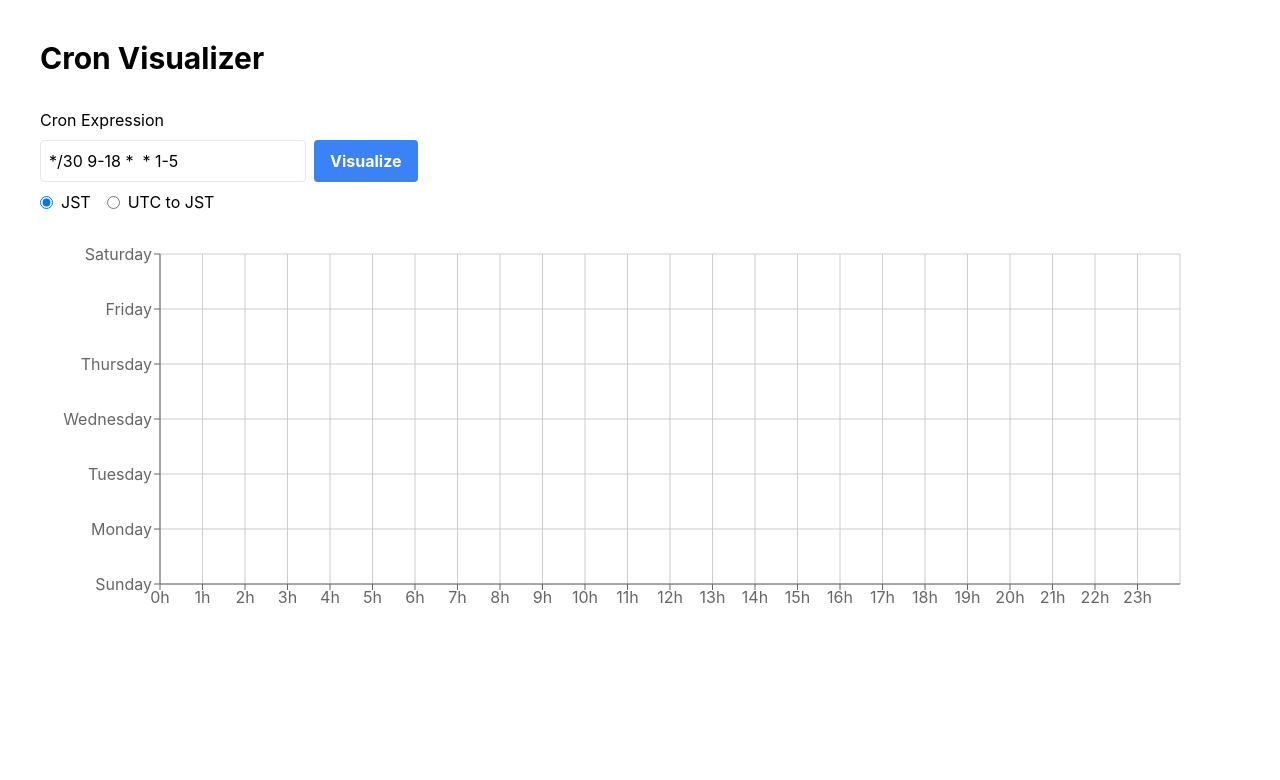
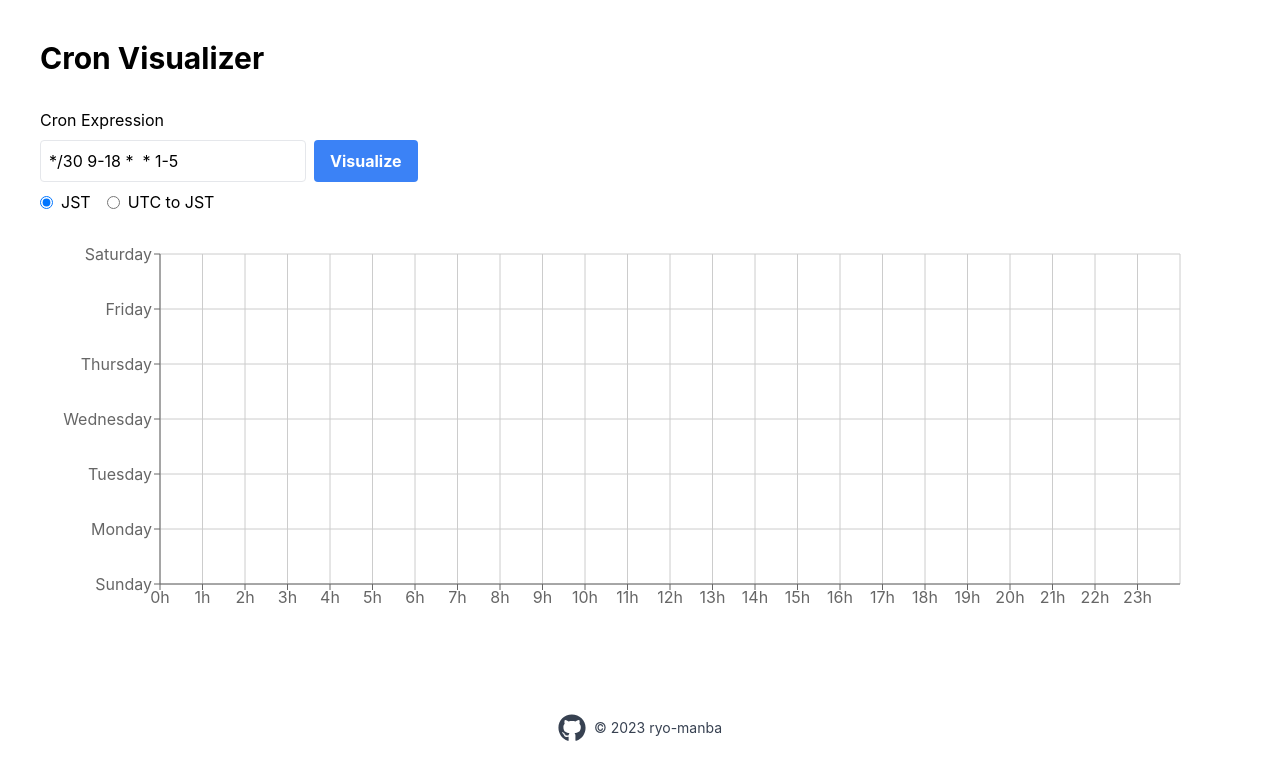
Before and after one commit to ryo-manba/cron-visualizer, a React (Create React App) app: page / in a window 1280 px wide. Shown: the top 780 px of the page. Built offline with nearby package versions, Linux system fonts and the light colour scheme.

Commit message:
add: Footerを追加した

```diff
--- a/package.json
+++ b/package.json
@@ -49,6 +49,7 @@
     "postcss": "8.4.24",
     "react": "18.2.0",
     "react-dom": "18.2.0",
+    "react-icons": "4.9.0",
     "react-scripts": "5.0.1",
     "recharts": "2.6.2",
     "tailwindcss": "3.3.2",
--- a/src/App.tsx
+++ b/src/App.tsx
@@ -3,6 +3,7 @@ import moment from 'moment-timezone';
 import cronParser from 'cron-parser';
 import { TimeFormatSelector } from './components/TimeFormatSelector';
 import { ScatterChartComponent } from './components/ScatterChartComponent';
+import { Footer } from './components/Footer';
 
 const DAYS = [
   'Sunday',
@@ -93,7 +94,9 @@ const App = () => {
   };
 
   return (
-    <div className="p-10">
+    <>
+      <div className="p-10 flex flex-col min-h-screen">
+        <div className="flex-grow">
           <h1 className="text-3xl mb-8 font-bold">Cron Visualizer</h1>
           <div className="flex flex-col md:flex-row gap-4 items-center">
             <div className="w-full md:w-auto">
@@ -121,10 +124,16 @@ const App = () => {
             </div>
           </div>
           <div className="mt-2">
-        <TimeFormatSelector selected={timeFormat} onSelect={setTimeFormat} />
+            <TimeFormatSelector
+              selected={timeFormat}
+              onSelect={setTimeFormat}
+            />
           </div>
           <ScatterChartComponent parsedData={parsedData} />
         </div>
+        <Footer />
+      </div>
+    </>
   );
 };
 
--- /dev/null
+++ b/src/components/Footer.tsx
@@ -0,0 +1,21 @@
+import React from 'react';
+import { FaGithub } from 'react-icons/fa';
+
+export const Footer = () => {
+  return (
+    <footer className="h-16 flex flex-col items-center justify-center space-y-2">
+      <div className="flex items-center justify-center">
+        <a
+          href="https://github.com/ryo-manba/cron-visualizer"
+          target="_blank"
+          rel="noreferrer"
+          aria-label="GitHub Repository"
+          className="mr-2 text-gray-700 hover:text-gray-900"
+        >
+          <FaGithub size={28} />
+        </a>
+        <p className="text-sm text-gray-700">&copy; 2023 ryo-manba</p>
+      </div>
+    </footer>
+  );
+};
```
Also changed, not shown: 1 other file (tests, documents, lock files or other folders). Lines whose indentation alone changed are shown as unchanged.
